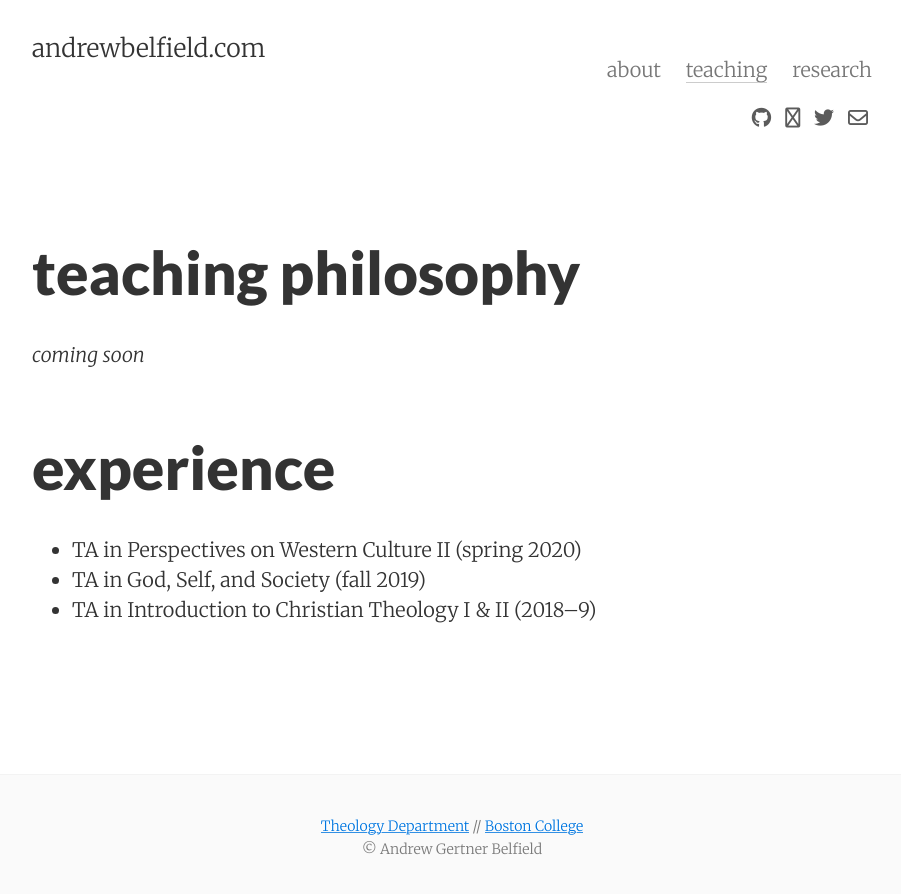
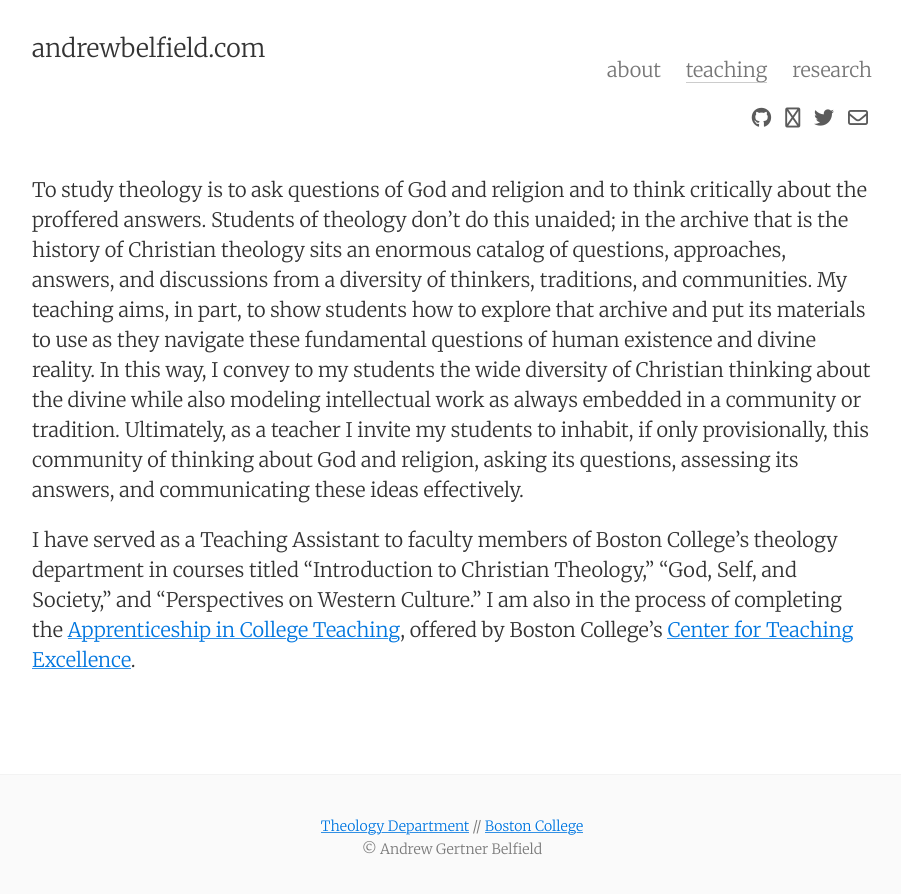
Before and after one commit to drewbelf/drewbelf.github.io, a Jekyll site: the page built from teaching.md, in a window 1280 px wide. Shown: the top 894 px of the page, without its empty margins (188-1089 px from the left). Built offline with Jekyll 4.4.1, drawn with Linux system fonts in a browser that asks for light colours; nearby versions of some CDN libraries.

Commit message:
Update teaching.md

```diff
--- a/teaching.md
+++ b/teaching.md
@@ -5,10 +5,6 @@ permalink: /teaching/
 tags: teaching
 ---
 
-# teaching philosophy
-*coming soon*
+To study theology is to ask questions of God and religion and to think critically about the proffered answers. Students of theology don’t do this unaided; in the archive that is the history of Christian theology sits an enormous catalog of questions, approaches, answers, and discussions from a diversity of thinkers, traditions, and communities. My teaching aims, in part, to show students how to explore that archive and put its materials to use as they navigate these fundamental questions of human existence and divine reality. In this way, I convey to my students the wide diversity of Christian thinking about the divine while also modeling intellectual work as always embedded in a community or tradition. Ultimately, as a teacher I invite my students to inhabit, if only provisionally, this community of thinking about God and religion, asking its questions, assessing its answers, and communicating these ideas effectively.
 
-# experience
-* TA in Perspectives on Western Culture II (spring 2020)
-* TA in God, Self, and Society (fall 2019)
-* TA in Introduction to Christian Theology I & II (2018–9)
+I have served as a Teaching Assistant to faculty members of Boston College's theology department in courses titled "Introduction to Christian Theology," "God, Self, and Society," and "Perspectives on Western Culture." I am also in the process of completing the [Apprenticeship in College Teaching](https://www.bc.edu/content/bc-web/academics/sites/center-for-teaching-excellence/programs-events/graduate-student-programs/Apprenticeship-In-College-Teaching.html), offered by Boston College's [Center for Teaching Excellence](https://www.bc.edu/content/bc-web/academics/sites/center-for-teaching-excellence.html).
```
